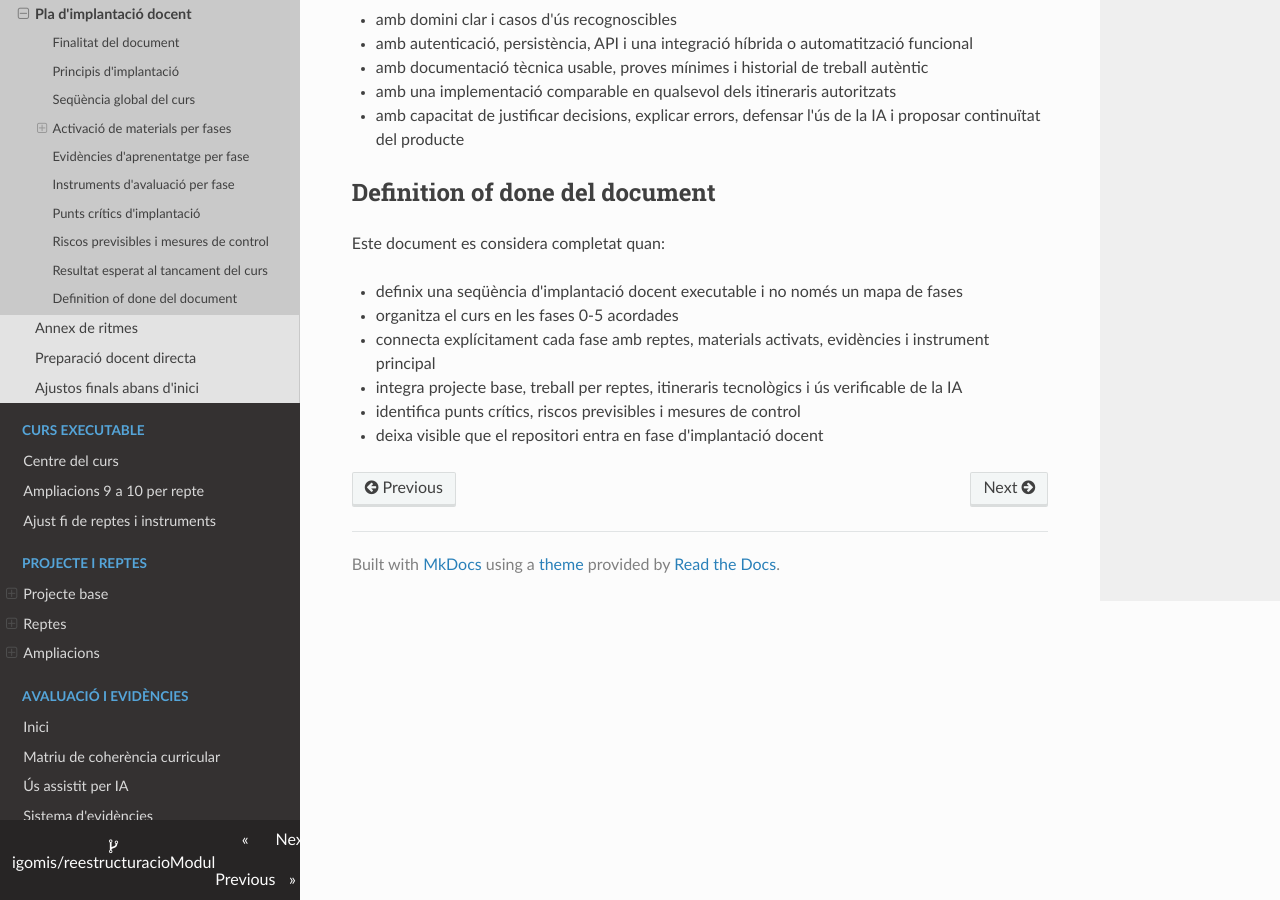
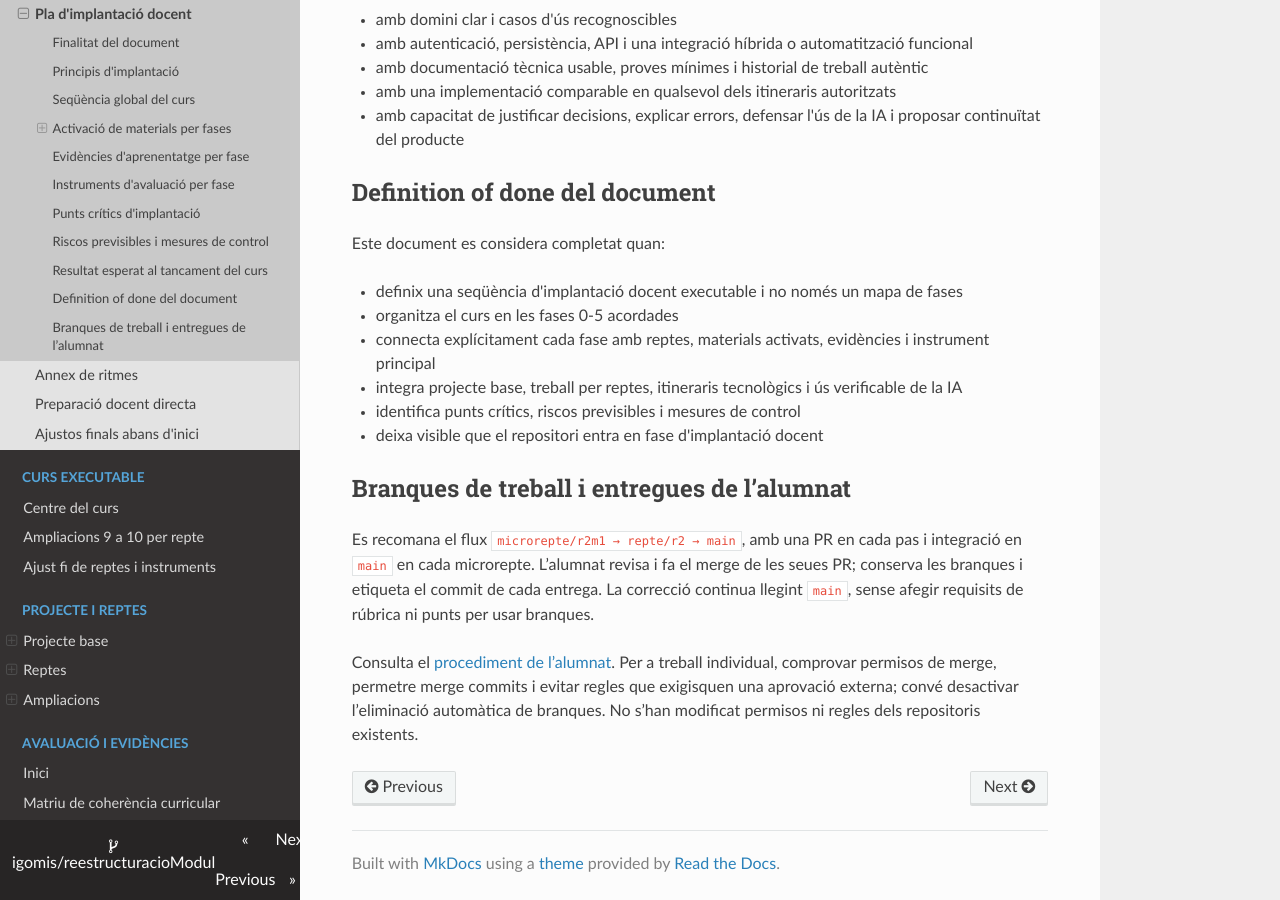
Before and after one commit to igomis/reestructuracioModul, an MkDocs documentation site: the page built from docs/01_programacio_modul/pla_implantacio_docent.md, in a window 1280 px wide and 900 px high, scrolled down 3765 px. Built offline with MkDocs 1.6.1, drawn with Linux system fonts in a browser that asks for light colours; nearby versions of some CDN libraries.

Commit message:
docs: alinea el flux de branques i PR de l’alumnat

```diff
--- a/docs/01_programacio_modul/pla_implantacio_docent.md
+++ b/docs/01_programacio_modul/pla_implantacio_docent.md
@@ -132,3 +132,9 @@ Este document es considera completat quan:
 - integra projecte base, treball per reptes, itineraris tecnològics i ús verificable de la IA
 - identifica punts crítics, riscos previsibles i mesures de control
 - deixa visible que el repositori entra en fase d'implantació docent
+
+## Branques de treball i entregues de l’alumnat
+
+Es recomana el flux `microrepte/r2m1 → repte/r2 → main`, amb una PR en cada pas i integració en `main` en cada microrepte. L’alumnat revisa i fa el merge de les seues PR; conserva les branques i etiqueta el commit de cada entrega. La correcció continua llegint `main`, sense afegir requisits de rúbrica ni punts per usar branques.
+
+Consulta el [procediment de l’alumnat](https://cipfpbatoi.github.io/dwes2627/04_materials/guia_branques_i_entregues/). Per a treball individual, comprovar permisos de merge, permetre merge commits i evitar regles que exigisquen una aprovació externa; convé desactivar l’eliminació automàtica de branques. No s’han modificat permisos ni regles dels repositoris existents.
```
